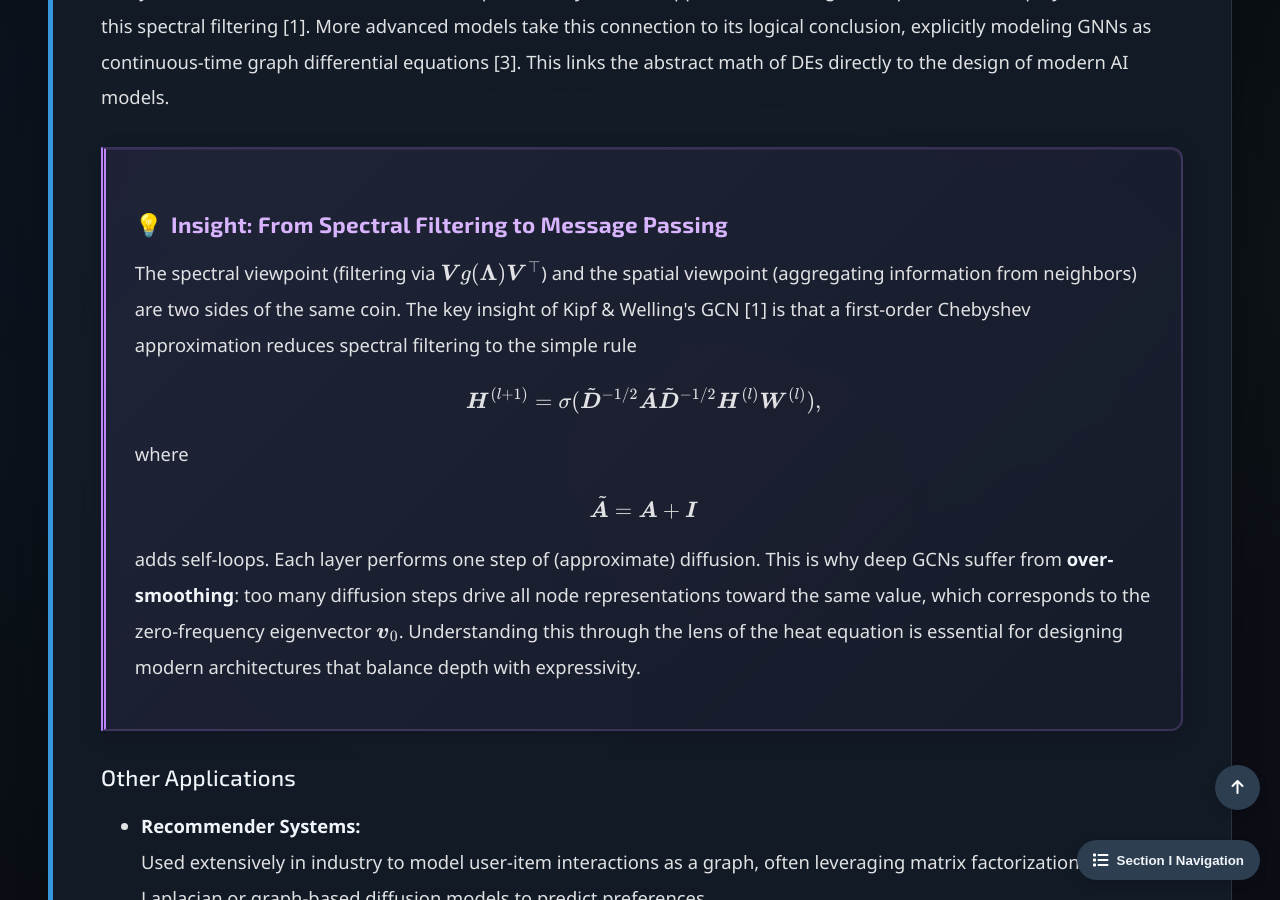
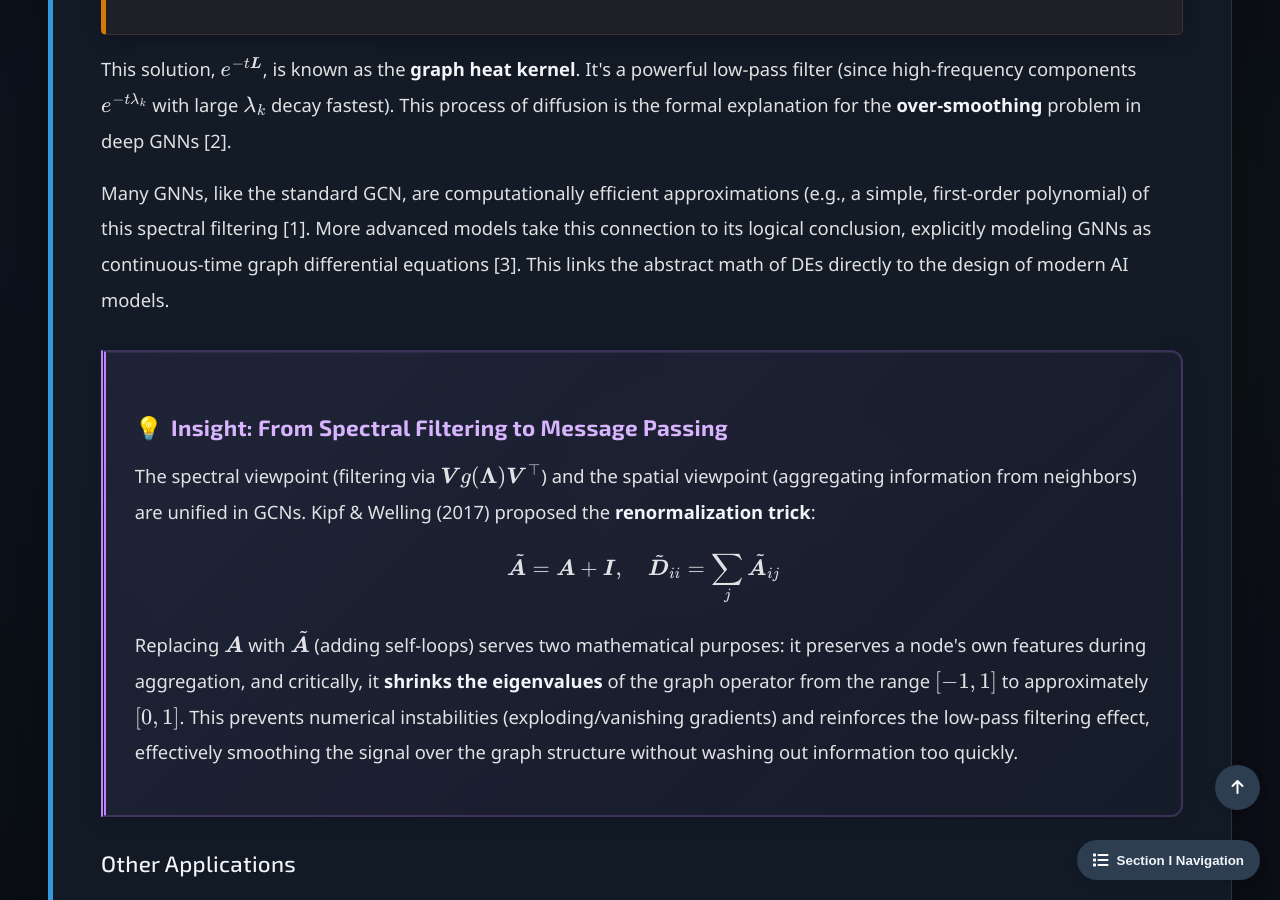
Before and after one commit to Yusukey01/yusukey01.github.io, a Jekyll site: the page built from Mathematics/Linear_algebra/graph_laplacian.html, in a window 1280 px wide and 900 px high, scrolled down 11037 px. Built offline with Jekyll 4.4.1, drawn with Linux system fonts in a browser that asks for light colours; some of the changed text lies outside the part shown.

Commit message:
revised explanations

```diff
--- a/Mathematics/Linear_algebra/graph_laplacian.html
+++ b/Mathematics/Linear_algebra/graph_laplacian.html
@@ -157,10 +157,13 @@ uses_python: true
                     <p>
                         <strong>2. Random Walk Normalized Laplacian:</strong>
                         \[
-                        \mathcal{L}_{rw} = \boldsymbol{D}^{-1} \boldsymbol{L} = \boldsymbol{I} - \boldsymbol{D}^{-1} \boldsymbol{A}
+                        \begin{align*}
+                        \mathcal{L}_{rw} &= \boldsymbol{D}^{-1} \boldsymbol{L}  \\\\
+                                         &= \boldsymbol{I} - \boldsymbol{D}^{-1} \boldsymbol{A} = \boldsymbol{I} - \boldsymbol{P}.
+                        \end{align*}
                         \]
-                        This form is closely related to the transition matrix of a random walk on the graph,
-                        since \(\boldsymbol{P} = \boldsymbol{D}^{-1}\boldsymbol{A} = \boldsymbol{I} - \mathcal{L}_{rw}\).
+                        Here, \(\boldsymbol{P} = \boldsymbol{D}^{-1}\boldsymbol{A}\) is the transition matrix of a random walk.
+                        Thus, the eigenvalues of \(\mathcal{L}_{rw}\) relate directly to the convergence rate of the random walk.
                     </p>
                 </div>
 
@@ -259,20 +262,22 @@ uses_python: true
                 <div class="theorem">
                     <span class="theorem-title">Theorem: Cheeger's Inequality</span>
                     <p>
-                        Let \(h(G)\) be the <strong>Cheeger constant</strong>, which measures the "best" partition
-                        of the graph by finding the minimum "cut" normalized by the size of the smaller set:
+                        Let \(h(G)\) be the <strong>Cheeger constant</strong> (or conductance), which measures the "bottleneck"
+                        of the graph by finding the minimum cut normalized by the volume of the smaller set:
                         \[
-                        h(G) = \min_{S \subset V, 0 < |S| \leq n/2} \frac{|\partial S|}{\min(|S|, |V \setminus S|)}
+                        h(G) = \min_{S \subset V} \frac{|\partial S|}{\min(\text{Vol}(S), \text{Vol}(V \setminus S))}
                         \]
-                        where \(|\partial S|\) is the number of edges between \(S\) and its complement \(V \setminus S\).
+                        where \(\text{Vol}(S) = \sum_{v \in S} \deg(v)\).
                     </p>
                     <p>
-                        Cheeger's inequality bounds \(\lambda_1\) using this constant:
+                        Cheeger's inequality bounds the second eigenvalue \(\lambda_1\) of the <strong>normalized Laplacian</strong>
+                        (\(\mathcal{L}_{rw}\) or \(\mathcal{L}_{sym}\)) using this constant:
                         \[
-                        \frac{h(G)^2}{2d_{max}} \leq \lambda_1 \leq 2h(G)
+                        \frac{h(G)^2}{2} \leq \lambda_1 \leq 2h(G)
                         \]
-                        This shows that a small \(\lambda_1\) (small spectral gap) implies the
-                        existence of a "bottleneck" cut (small \(h(G)\)), and vice-versa.
+                        This fundamental result links the spectral gap directly to the graph's geometric structure: a small \(\lambda_1\)
+                        guarantees the existence of a "bottleneck" (a sparse cut), while a large \(\lambda_1\) certifies that the graph
+                        is well-connected (an expander graph).
                     </p>
                 </div>
 
@@ -514,21 +519,16 @@ uses_python: true
                     <h3>Insight: From Spectral Filtering to Message Passing</h3>
                     <p>
                         The spectral viewpoint (filtering via \(\boldsymbol{V} g(\boldsymbol{\Lambda}) \boldsymbol{V}^\top\))
-                        and the spatial viewpoint (aggregating information from neighbors) are two sides of the same coin.
-                        The key insight of Kipf & Welling's GCN [1] is that a first-order Chebyshev approximation
-                        reduces spectral filtering to the simple rule
+                        and the spatial viewpoint (aggregating information from neighbors) are unified in GCNs.
+                        Kipf & Welling (2017) proposed the <strong>renormalization trick</strong>:
                         \[
-                        \boldsymbol{H}^{(l+1)} = \sigma(\tilde{\boldsymbol{D}}^{-1/2} \tilde{\boldsymbol{A}} \tilde{\boldsymbol{D}}^{-1/2} \boldsymbol{H}^{(l)} \boldsymbol{W}^{(l)}),
+                        \tilde{\boldsymbol{A}} = \boldsymbol{A} + \boldsymbol{I}, \quad \tilde{\boldsymbol{D}}_{ii} = \sum_j \tilde{\boldsymbol{A}}_{ij}
                         \]
-                        where
-                        \[
-                        \tilde{\boldsymbol{A}} = \boldsymbol{A} + \boldsymbol{I}
-                        \]
-                        adds self-loops. Each layer performs one step of (approximate) diffusion. This is why deep GCNs suffer from
-                        <strong>over-smoothing</strong>: too many diffusion steps drive all node representations toward
-                        the same value, which corresponds to the zero-frequency eigenvector \(\boldsymbol{v}_0\).
-                        Understanding this through the lens of the heat equation is essential for designing modern
-                        architectures that balance depth with expressivity.
+                        Replacing \(\boldsymbol{A}\) with \(\tilde{\boldsymbol{A}}\) (adding self-loops) serves two mathematical purposes:
+                        it preserves a node's own features during aggregation, and critically, it <strong>shrinks the eigenvalues</strong>
+                        of the graph operator from the range \([-1, 1]\) to approximately \([0, 1]\). This prevents numerical instabilities
+                        (exploding/vanishing gradients) and reinforces the low-pass filtering effect, effectively smoothing the signal
+                        over the graph structure without washing out information too quickly.
                     </p>
                 </div>
 
```
